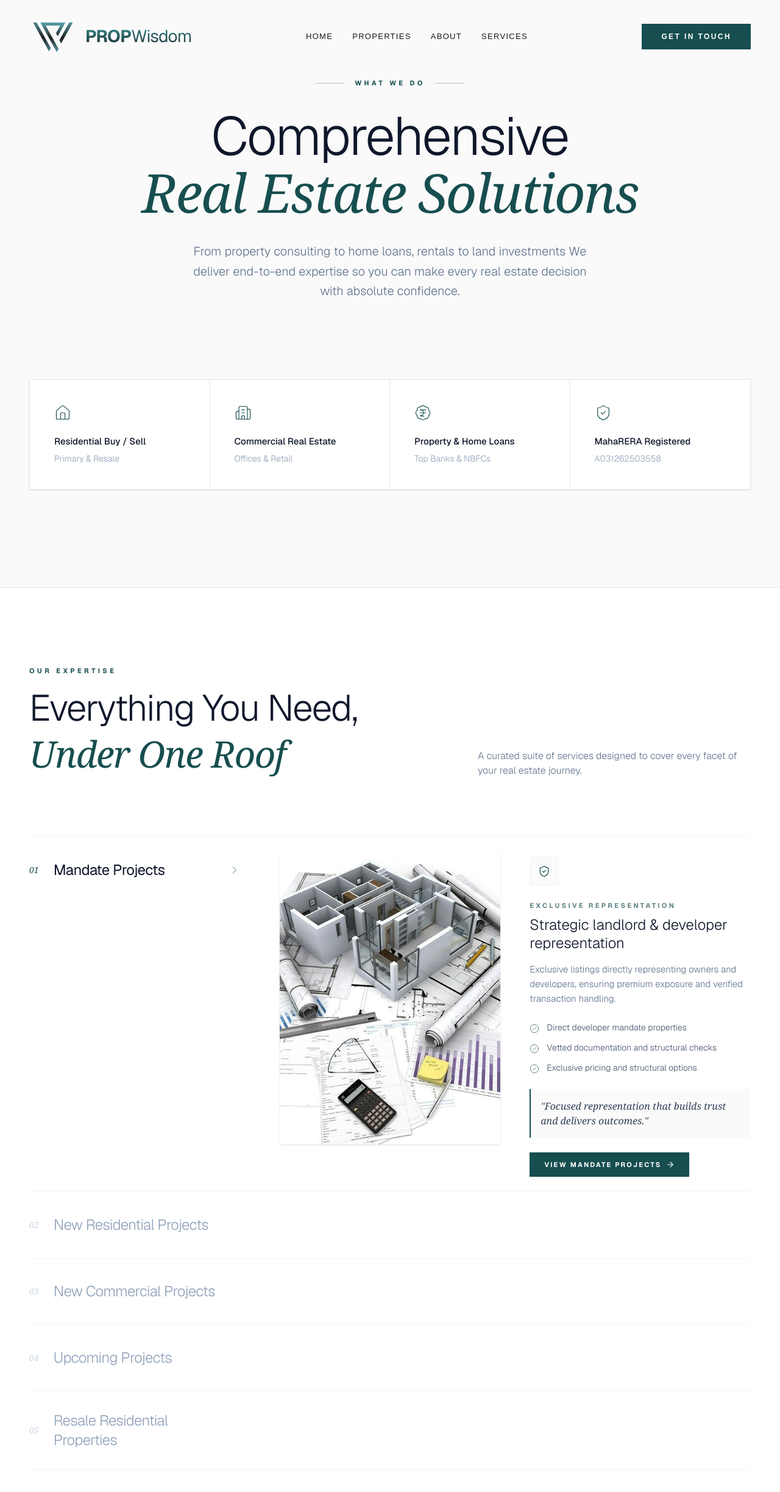
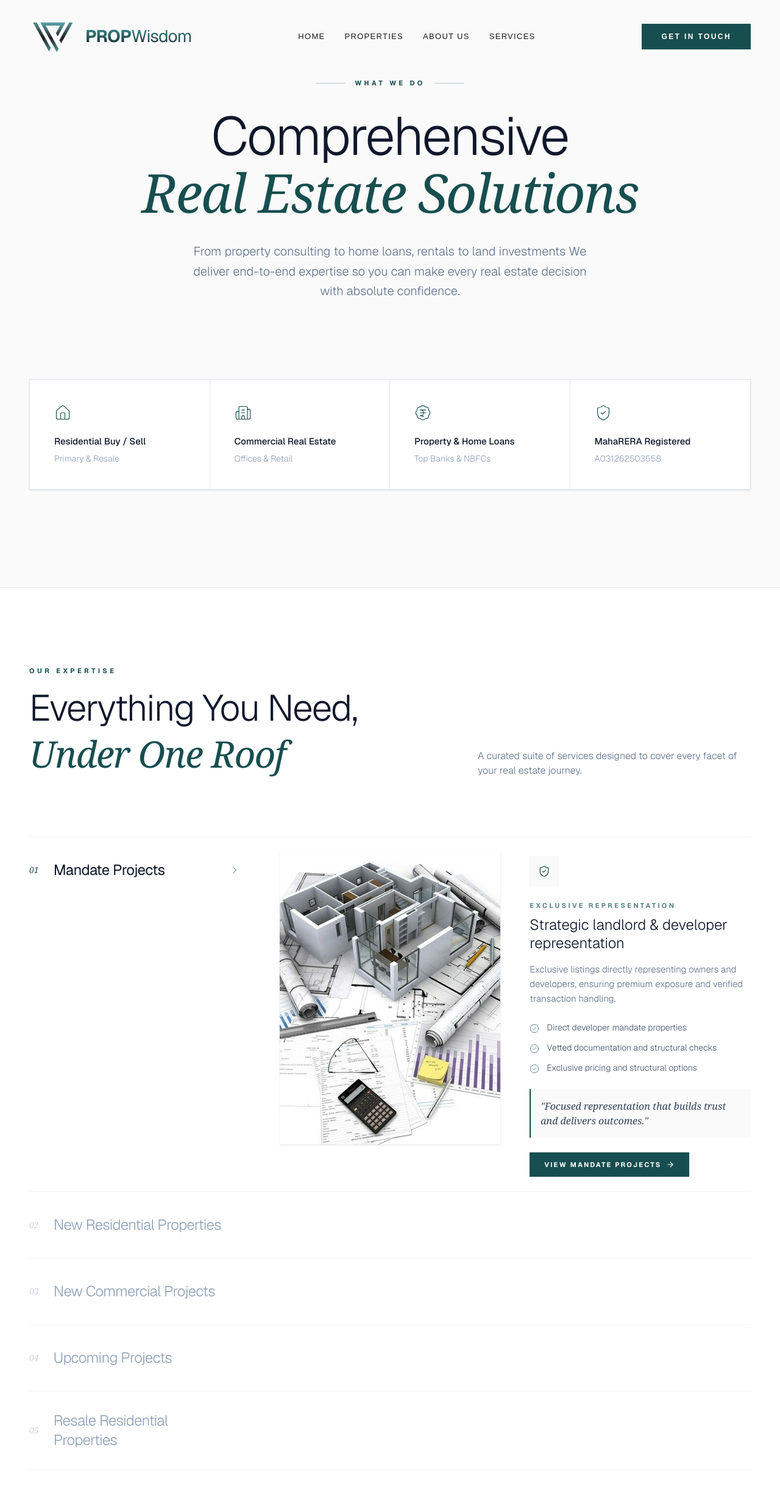
Before and after one commit to zeeyawnl/propwisdom, a Next.js app: page /services in a window 1280 px wide. Shown: the top 2447 px of the page at 61% size. Built offline with nearby package versions, Linux system fonts and the light colour scheme.

Commit message:
new changes

```diff
--- a/app/projects/page.tsx
+++ b/app/projects/page.tsx
@@ -7,7 +7,7 @@ export const dynamic = "force-dynamic";
 
 export const metadata: Metadata = {
   title: "Property Categories | PropWisdom",
-  description: "Browse Pune real estate by project types. Explore new residential projects, resale commercial listings, mandate properties, rentals, and upcoming developments.",
+  description: "Browse Pune real estate by property types. Explore new residential properties, resale commercial listings, mandate properties, rentals, and upcoming developments.",
 };
 
 export default async function ProjectsPage() {
--- a/app/properties/page.tsx
+++ b/app/properties/page.tsx
@@ -190,10 +190,10 @@ export default async function PropertiesPage({ searchParams }: PageProps) {
               properties={mandateProjects}
             />
 
-            {/* 2. New Residential Projects */}
+            {/* 2. New Residential Properties */}
             <PropertySection
-              id="new-residential-projects"
-              title={<>New Residential <span className="font-serif italic text-teal-forest">Projects.</span></>}
+              id="new-residential-properties"
+              title={<>New Residential <span className="font-serif italic text-teal-forest">Properties.</span></>}
               properties={newResidentialProjects}
             />
 
@@ -211,10 +211,10 @@ export default async function PropertiesPage({ searchParams }: PageProps) {
               properties={upcomingProjects}
             />
 
-            {/* 5. Resale Residential Projects */}
+            {/* 5. Resale Residential Properties */}
             <PropertySection
-              id="resale-residential-projects"
-              title={<>Resale Residential <span className="font-serif italic text-teal-forest">Projects.</span></>}
+              id="resale-residential-properties"
+              title={<>Resale Residential <span className="font-serif italic text-teal-forest">Properties.</span></>}
               properties={resaleResidentialProjects}
             />
 
@@ -225,17 +225,17 @@ export default async function PropertiesPage({ searchParams }: PageProps) {
               properties={resaleCommercialProjects}
             />
 
-            {/* 7. Rental Residential Projects */}
+            {/* 7. Rental Residential Properties */}
             <PropertySection
-              id="rental-residential-projects"
-              title={<>Rental Residential <span className="font-serif italic text-teal-forest">Projects.</span></>}
+              id="rental-residential-properties"
+              title={<>Rental Residential <span className="font-serif italic text-teal-forest">Properties.</span></>}
               properties={rentalResidentialProjects}
             />
 
-            {/* 8. Rental Commercial Projects */}
+            {/* 8. Rental Commercial Properties */}
             <PropertySection
-              id="rental-commercial-projects"
-              title={<>Rental Commercial <span className="font-serif italic text-teal-forest">Projects.</span></>}
+              id="rental-commercial-properties"
+              title={<>Rental Commercial <span className="font-serif italic text-teal-forest">Properties.</span></>}
               properties={rentalCommercialProjects}
             />
 
--- a/app/services/page.tsx
+++ b/app/services/page.tsx
@@ -45,7 +45,7 @@ const SERVICES = [
   {
     id: "02",
     icon: Home,
-    title: "New Residential Projects",
+    title: "New Residential Properties",
     tagline: "Modern living spaces",
     hero: "Pune's finest new home collections",
     description: "Explore newly launched flats, apartments, and villas built with state-of-the-art designs and modern amenities.",
@@ -57,7 +57,7 @@ const SERVICES = [
     closing: "Elevating your everyday living experience in Pune.",
     image: "https://images.unsplash.com/photo-1600596542815-ffad4c1539a9?q=80&w=2075&auto=format&fit=crop",
     actionLink: "/properties?category=NEW_RESIDENTIAL_PROJECTS",
-    actionText: "View New Residential Projects"
+    actionText: "View New Residential Properties"
   },
   {
     id: "03",
--- a/components/Navbar.tsx
+++ b/components/Navbar.tsx
@@ -26,7 +26,7 @@ export default function Navbar() {
   const navLinks = [
     { name: "Home", href: "/" },
     { name: "All Properties", href: "/properties" },
-    { name: "About", href: "/about" },
+    { name: "About Us", href: "/about" },
     { name: "Services", href: "/services" },
     { name: "Careers", href: "/careers" },
   ];
@@ -92,7 +92,7 @@ export default function Navbar() {
             </Link>
 
             <Link href="/about" className="text-[13px] uppercase tracking-widest font-medium text-teal-forest/190 hover:text-teal-forest transition-colors relative group">
-              About
+              About Us
               <span className="absolute -bottom-1 left-0 w-0 h-[1px] bg-teal-forest transition-all duration-300 group-hover:w-full" />
             </Link>
 
--- a/components/landing/ProjectCategories.tsx
+++ b/components/landing/ProjectCategories.tsx
@@ -42,7 +42,7 @@ const CATEGORIES = [
   },
   {
     key: "NEW_RESIDENTIAL_PROJECTS" as const,
-    title: "New Residential Projects",
+    title: "New Residential Properties",
     description: "Explore newly launched residential developments.",
     href: "/properties?category=NEW_RESIDENTIAL_PROJECTS",
     icon: Home,
@@ -70,7 +70,7 @@ const CATEGORIES = [
   },
   {
     key: "RESALE_COMMERCIAL_PROJECTS" as const,
-    title: "Resale Commercial Properties",
+    title: "Resale Commercial Projects",
     description: "Established commercial units and offices ready for occupation.",
     href: "/properties?category=RESALE_COMMERCIAL_PROJECTS",
     icon: BadgeIndianRupee,
--- a/components/landing/Services.tsx
+++ b/components/landing/Services.tsx
@@ -29,7 +29,7 @@ const SERVICES = [
   {
     id: "02",
     icon: Home,
-    title: "New Residential Projects",
+    title: "New Residential Properties",
     tagline: "Modern living spaces",
     hero: "Pune's finest new home collections",
     description: "Explore newly launched flats, apartments, and villas built with state-of-the-art designs and modern amenities.",
@@ -41,7 +41,7 @@ const SERVICES = [
     closing: "Elevating your everyday living experience in Pune.",
     image: "https://images.unsplash.com/photo-1600596542815-ffad4c1539a9?q=80&w=2075&auto=format&fit=crop",
     actionLink: "/properties?category=NEW_RESIDENTIAL_PROJECTS",
-    actionText: "View New Residential Projects"
+    actionText: "View New Residential Properties"
   },
   {
     id: "03",
--- a/config/property-categories.ts
+++ b/config/property-categories.ts
@@ -6,7 +6,7 @@ export const PROPERTY_CATEGORIES = {
     projectStatus: null,
   },
   NEW_RESIDENTIAL_PROJECTS: {
-    label: "New Residential Projects",
+    label: "New Residential Properties",
     listingType: "SALE",
     propertySegment: "RESIDENTIAL",
     projectStatus: "NEW",
@@ -24,7 +24,7 @@ export const PROPERTY_CATEGORIES = {
     projectStatus: "UPCOMING",
   },
   RESALE_RESIDENTIAL_PROJECTS: {
-    label: "Resale Residential Projects",
+    label: "Resale Residential Properties",
     listingType: "SALE",
     propertySegment: "RESIDENTIAL",
     projectStatus: "RESALE",
@@ -36,13 +36,13 @@ export const PROPERTY_CATEGORIES = {
     projectStatus: "RESALE",
   },
   RENTAL_RESIDENTIAL_PROJECTS: {
-    label: "Rental Residential Projects",
+    label: "Rental Residential Properties",
     listingType: "RENTAL",
     propertySegment: "RESIDENTIAL",
     projectStatus: null,
   },
   RENTAL_COMMERCIAL_PROJECTS: {
-    label: "Rental Commercial Projects",
+    label: "Rental Commercial Properties",
     listingType: "RENTAL",
     propertySegment: "COMMERCIAL",
     projectStatus: null,
--- a/config/property-pages.ts
+++ b/config/property-pages.ts
@@ -1,6 +1,6 @@
 export const PROPERTY_PAGES = {
   NEW_RESIDENTIAL: {
-    title: "New Residential Projects",
+    title: "New Residential Properties",
     filters: {
       listingType: "SALE",
       propertySegment: "RESIDENTIAL",
@@ -23,7 +23,7 @@ export const PROPERTY_PAGES = {
     },
   },
   RESALE_RESIDENTIAL: {
-    title: "Resale Residential Projects",
+    title: "Resale Residential Properties",
     filters: {
       listingType: "SALE",
       propertySegment: "RESIDENTIAL",
@@ -39,14 +39,14 @@ export const PROPERTY_PAGES = {
     },
   },
   RENTAL_RESIDENTIAL: {
-    title: "Rental Residential Projects",
+    title: "Rental Residential Properties",
     filters: {
       listingType: "RENTAL",
       propertySegment: "RESIDENTIAL",
     },
   },
   RENTAL_COMMERCIAL: {
-    title: "Rental Commercial Projects",
+    title: "Rental Commercial Properties",
     filters: {
       listingType: "RENTAL",
       propertySegment: "COMMERCIAL",
```
